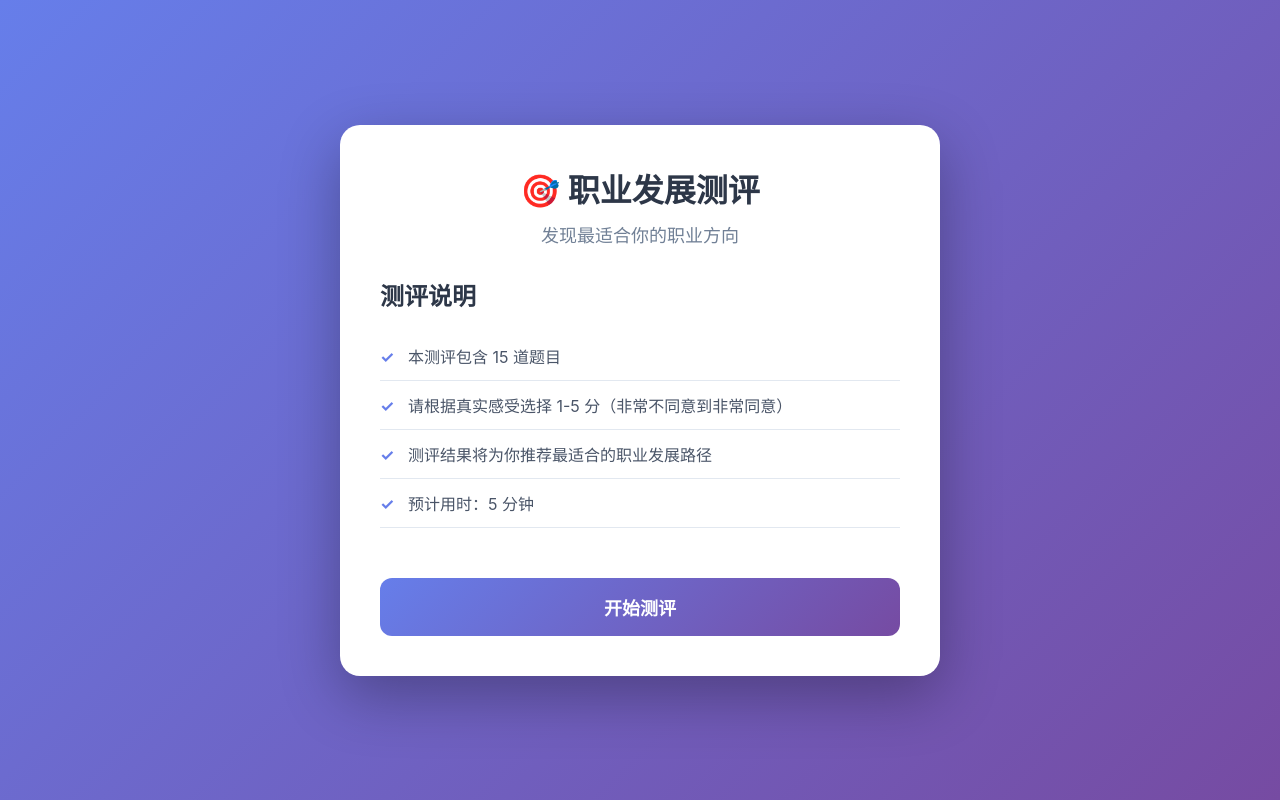
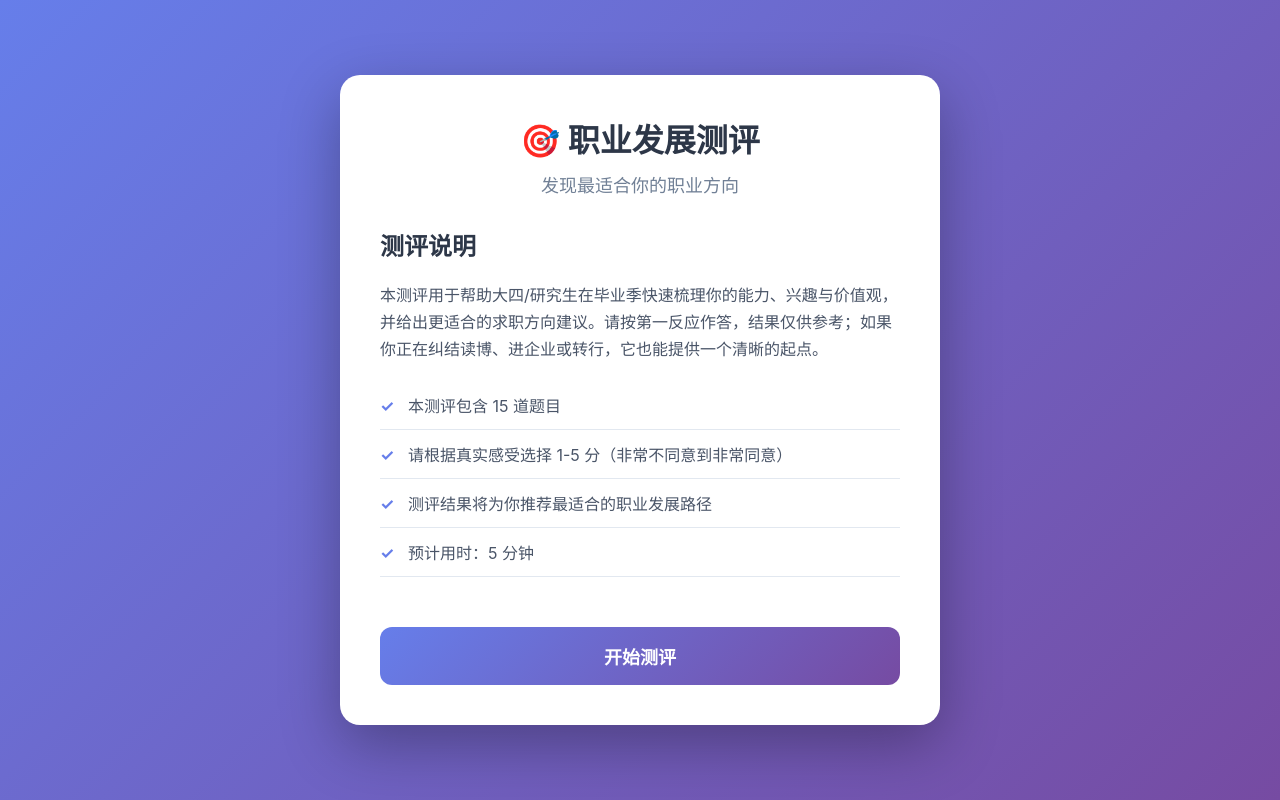
Before and after one commit to minyezhou-personal/career-test-cn, a Next.js app: page / in a window 1280 px wide. Built offline with nearby package versions, Linux system fonts and the light colour scheme.

Commit message:
Add short test explanation to intro

```diff
--- a/app/globals.css
+++ b/app/globals.css
@@ -55,6 +55,13 @@ h3 {
 
 .intro-content {
   margin: 30px 0;
+}
+
+.intro-explain {
+  color: #4a5568;
+  font-size: 16px;
+  line-height: 1.7;
+  margin: 10px 0 18px;
 }
 
 .intro-content ul {
--- a/app/page.tsx
+++ b/app/page.tsx
@@ -128,6 +128,9 @@ export default function Home() {
 
           <div className="intro-content">
             <h2>测评说明</h2>
+            <p className="intro-explain">
+              本测评用于帮助大四/研究生在毕业季快速梳理你的能力、兴趣与价值观，并给出更适合的求职方向建议。请按第一反应作答，结果仅供参考；如果你正在纠结读博、进企业或转行，它也能提供一个清晰的起点。
+            </p>
             <ul>
               <li>本测评包含 15 道题目</li>
               <li>请根据真实感受选择 1-5 分（非常不同意到非常同意）</li>
```
